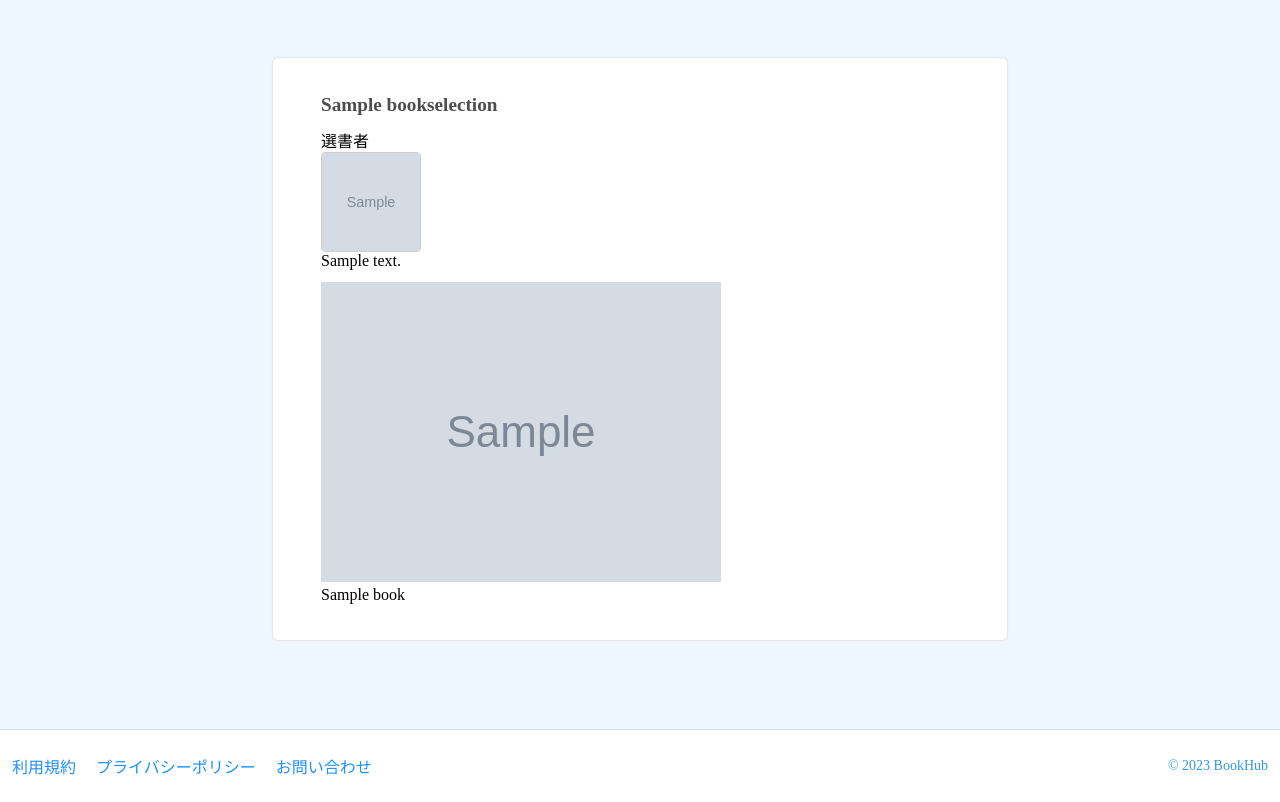
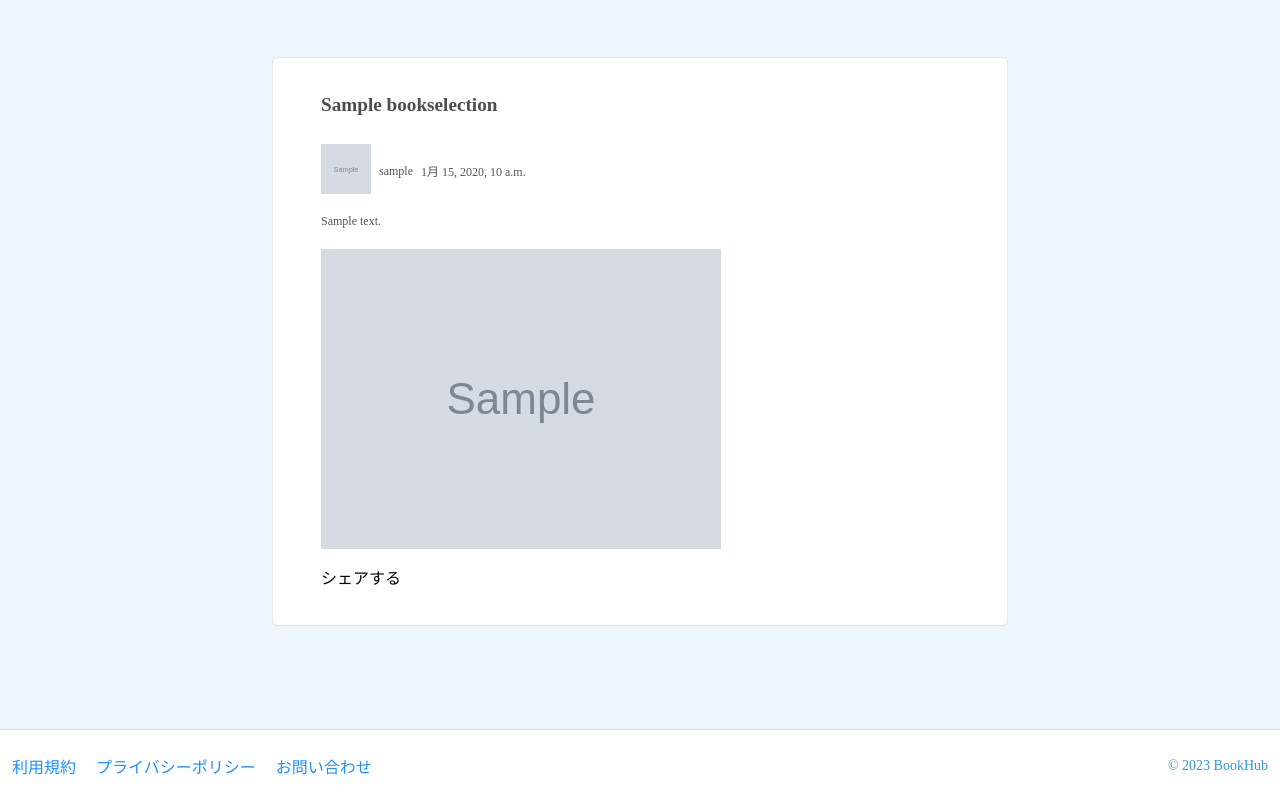
Before and after one commit to gamari/bookhub-django, a Django app: page /selection/00000000-0000-0000-0000-000000000001/ in a window 1280 px wide. Shown: the part 71-873 px from the top of the page. Run offline with Django 3.2, Linux system fonts and the light colour scheme; a user stored in the database is signed in; tables that the repository leaves empty hold one stand-in row (values such as "Sample post"); grey boxes marked "Sample" are stand-in pictures.

Commit message:
selectionの作成

```diff
--- a/apps/book/templates/pages/selection_detail.html
+++ b/apps/book/templates/pages/selection_detail.html
@@ -1,6 +1,7 @@
 {% extends 'base.html' %}
 
 {% load static %}
+{% load user_tags %}
 
 {% block title %}
   マイページ
@@ -13,46 +14,45 @@
   <link rel="stylesheet" href="{% static 'css/components/user.css' %}" />
   <link rel="stylesheet" href="{% static 'css/components/review.css' %}" />
   <link rel="stylesheet" href="{% static 'css/components/selection.css' %}" />
-  <link rel="stylesheet" href="{% static 'css/pages/mypage.css' %}" />
+  <link rel="stylesheet" href="{% static 'css/pages/selection_detail.css' %}" />
 {% endblock %}
 
-{% block js %}
-  <script src="{% static 'js/pages/mypage.js' %}"></script>
-{% endblock %}
 
 {% block content %}
-
 <section class="card">
     <h3>{{ selection.title }}</h3>
 
     <div class="selection-info">
-      <div>
-        <p>選書者</p>
+      <div class="row-center gap-2 my-4">
+        {% user_icon selection.user "sm" %}
 
-        {% comment %} TODO tagsに切り替える {% endcomment %}
-        <a href="{% url 'user_detail' user.username %}" class="user-icon-container">
-          {% if selection.user.profile_image %}
-            <img src="{{ selection.user.profile_image.url }}" alt="{{ user.username }}" class="user-icon" />
-          {% else %}
-            <span class="user-icon">
-              <i class="fa-regular fa-face-smile fa-xl" style="color: #888;"></i>
-            </span>
-          {% endif %}
-        </a>
+        <div>
+          <span>{{ selection.user.username }}</span>
+        </div>
 
+        <div>
+          <span>{{selection.created_at }}</span>
+        </div>
       </div>
 
-      <p>{{ selection.description }}</p>
+      <p class="my-2">{{ selection.description }}</p>
     </div>
 
+    <div class="bookshelf">
     {% for book in selection.books.all %}
-      <div class="book">
-        <a href="{% url 'book_detail' book.id %}">
-          <img src="{{ book.thumbnail }}" alt="{{ book.title }}" />
-        </a>
-        <p>{{ book.title }}</p>
+      <a href="{% url 'book_detail' book.id %}">
+        <img src="{{ book.thumbnail }}" alt="{{ book.title }}" />
+      </a>
+    {% endfor %}
+    </div>
+
+    <div>
+      <p>シェアする</p>
+      <div>
+        {% comment %} TODO sharebottonを配置する {% endcomment %}
       </div>
-    {% endfor %}
+    </div>
+
 </section>
 
 {% endblock %}
--- a/apps/book/templatetags/book_tags.py
+++ b/apps/book/templatetags/book_tags.py
@@ -16,3 +16,8 @@ def book_icon(book, size="md"):
         return mark_safe(render_to_string('components/_book_image_md.html', context))
     else:
         return mark_safe("<!-- Invalid image size specified -->")
+
+# TODO 本棚タグを作成する
+@register.simple_tag
+def bookshelf(books):
+    pass
--- a/authentication/templates/components/_user_icon_md.html
+++ b/authentication/templates/components/_user_icon_md.html
@@ -1,9 +1,9 @@
-<a href="{% url 'user_detail' user.username %}" class="user-icon-container">
+<a href="{% url 'user_detail' user.username %}" class="user-icon-md user-icon">
   {% if user.profile_image %}
-    <img src="{{ user.profile_image.url }}" alt="{{ user.username }}" class="user-icon" />
+    <img src="{{ user.profile_image.url }}" alt="{{ user.username }}" class="user-icon user-icon-md decoration-none" />
   {% else %}
     <span class="user-icon">
-      <i class="fa-regular fa-face-smile fa-xl" style="color: #888;"></i>
+      <i class="fa-regular fa-face-smile fa-2xl" style="color: #888;"></i>
     </span>
   {% endif %}
 </a>
--- a/authentication/templatetags/user_tags.py
+++ b/authentication/templatetags/user_tags.py
@@ -7,8 +7,11 @@ register = template.Library()
 @register.simple_tag
 def user_icon(user, size="md"):
     context = {'user': user}
+    print(size)
 
-    if size == "sm":
+    if size == "xs":
+        return mark_safe(render_to_string('components/_user_icon_xs.html', context))
+    elif size == "sm":
         return mark_safe(render_to_string('components/_user_icon_sm.html', context))
     elif size == "md":
         return mark_safe(render_to_string('components/_user_icon_md.html', context))
--- a/static/css/components/selection.css
+++ b/static/css/components/selection.css
@@ -10,8 +10,14 @@
     border: 1px solid transparent;
     background-color: white;
     border: 1px solid #E5E5E5;
+    overflow: hidden;
     border-radius: 6px;
     box-shadow: 0px 4px 4px rgba(0, 0, 0, 0.25);
+}
+
+.selection-info {
+    color: #555;
+    font-size: 12px;
 }
 
 .selection-image {
@@ -22,10 +28,10 @@
 }
 
 .selection-title {
-    font-size: 12px;
+    font-size: 14px;
     color: #007BFF;
     text-decoration: none;
-    padding: 4px;
+    padding: 6px;
 }
 
 .selection-selected {
--- a/static/css/components/user.css
+++ b/static/css/components/user.css
@@ -6,35 +6,36 @@
 }
 
 .user-icon {
-  width: 100px;
-  height: 100px;
-  border: 1px solid #cfcfcf;
-  border-radius: 4px;
-  box-sizing: border-box;
-  outline: none;
   display: flex;
   justify-content: center;
   align-items: center;
   background-color: white;
+  text-decoration: none;
 }
+
 
 .user-icon:hover {
   opacity: 0.8;
   cursor: pointer;
 }
 
+.user-icon-md {
+  width: 100px;
+  height: 100px;
+  border: 1px solid #cfcfcf;
+  border-radius: 4px;
+}
+
 .user-icon-sm {
-  display: flex;
-  justify-content: center;
-  align-items: center;
   width: 50px;
   height: 50px;
 }
 
-.user-icon-sm:hover {
-  opacity: 0.8;
-  cursor: pointer;
+.user-icon-xs {
+  width: 30px;
+  height: 30px;
 }
+
 
 .user-username {
   font-size: 0.8rem;
--- /dev/null
+++ b/static/css/pages/selection_detail.css
@@ -0,0 +1,3 @@
+.selection-list {
+    /* TODO */
+}
--- a/static/css/tailwind.css
+++ b/static/css/tailwind.css
@@ -96,8 +96,32 @@
   margin-bottom: 40px;
 }
 
+.my-2 {
+  margin-top: 8px;
+  margin-bottom: 8px;
+}
+
+.my-4 {
+  margin-top: 16px;
+  margin-bottom: 16px;
+}
+
+
+/* padding */
+.p-2 {
+  padding: 8px;
+}
+
 .p-4 {
   padding: 16px;
+}
+
+.p-6 {
+  padding: 24px;
+}
+
+.p-10 {
+  padding: 40px;
 }
 
 .border {
@@ -119,6 +143,10 @@
 
 /* テキスト */
 
+.text-xs {
+  font-size: 0.6rem;
+}
+
 .text-sm {
   font-size: 0.8rem;
 }
```
Also changed, not shown: apps/book/templates/components/mypage/selection_section.html (+18 -5 lines), authentication/templates/components/_user_icon_xs.html (added, +11 -0 lines).
